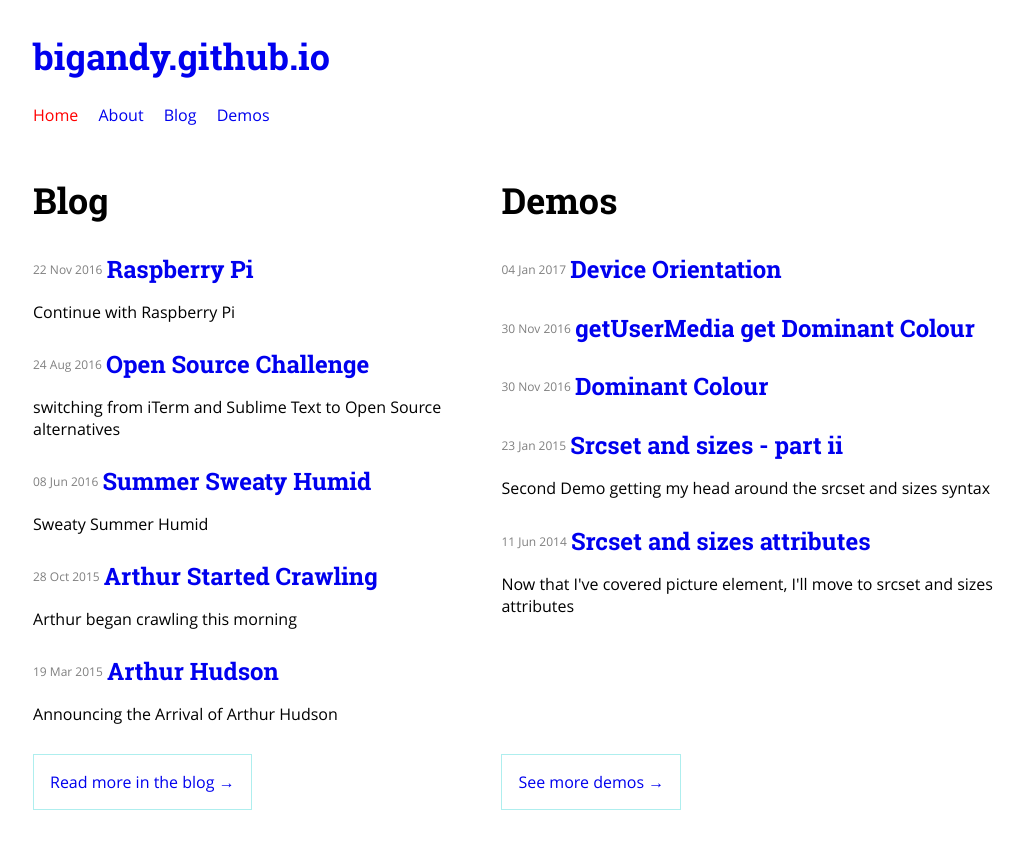
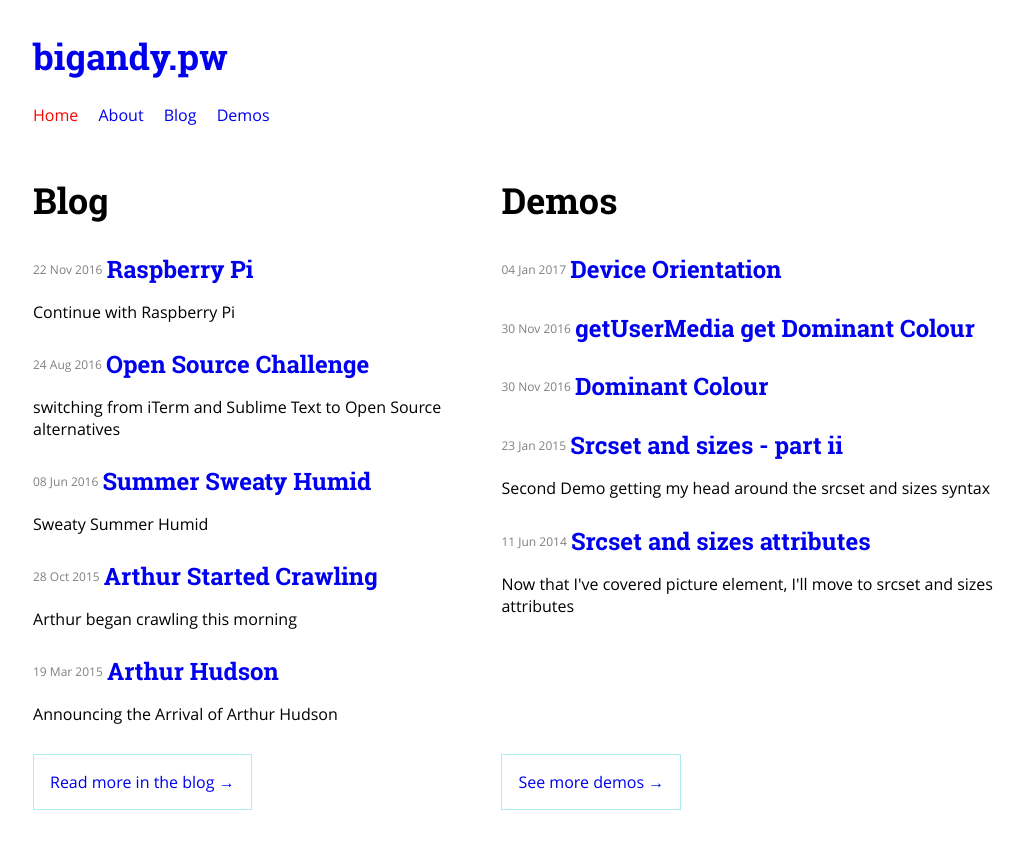
Before and after one commit to bigandy/bigandy.github.io, a Jekyll site: the page built from index.html, in a window 1280 px wide. Shown: the top 849 px of the page, without its empty margins (107-1130 px from the left). Built offline with Jekyll 4.4.1, drawn with Linux system fonts in a browser that asks for light colours; the list of posts is cut into pages by our own code.

Commit message:
change occurances of bigandy.github.io to bigandy.pw

```diff
--- a/_includes/demos-header.html
+++ b/_includes/demos-header.html
@@ -16,7 +16,7 @@
 <body class="page {{ page.page-class }}">
   <header class="header">
     <h1>
-      <a href="/">bigandy.github.io</a>
+      <a href="/">bigandy.pw</a>
     </h1>
     {% include nav.html %}
   </header>
--- a/_includes/header.html
+++ b/_includes/header.html
@@ -20,7 +20,7 @@
 <body class="page {{ page.page-class }}">
   <header class="header">
     <h1>
-      <a href="/">bigandy.github.io</a>
+      <a href="/">bigandy.pw</a>
     </h1>
     {% include nav.html %}
   </header>
--- a/bower.json
+++ b/bower.json
@@ -1,7 +1,7 @@
 {
   "name": "bigandy.github.com",
   "version": "1.0.0",
-  "homepage": "https://github.com/bigandy/bigandy.github.io",
+  "homepage": "https://github.com/bigandy/bigandy.pw",
   "authors": [
     "Andrew Hudson <ahudson@gmail.com>"
   ],
```
Also changed, not shown: README.md.
